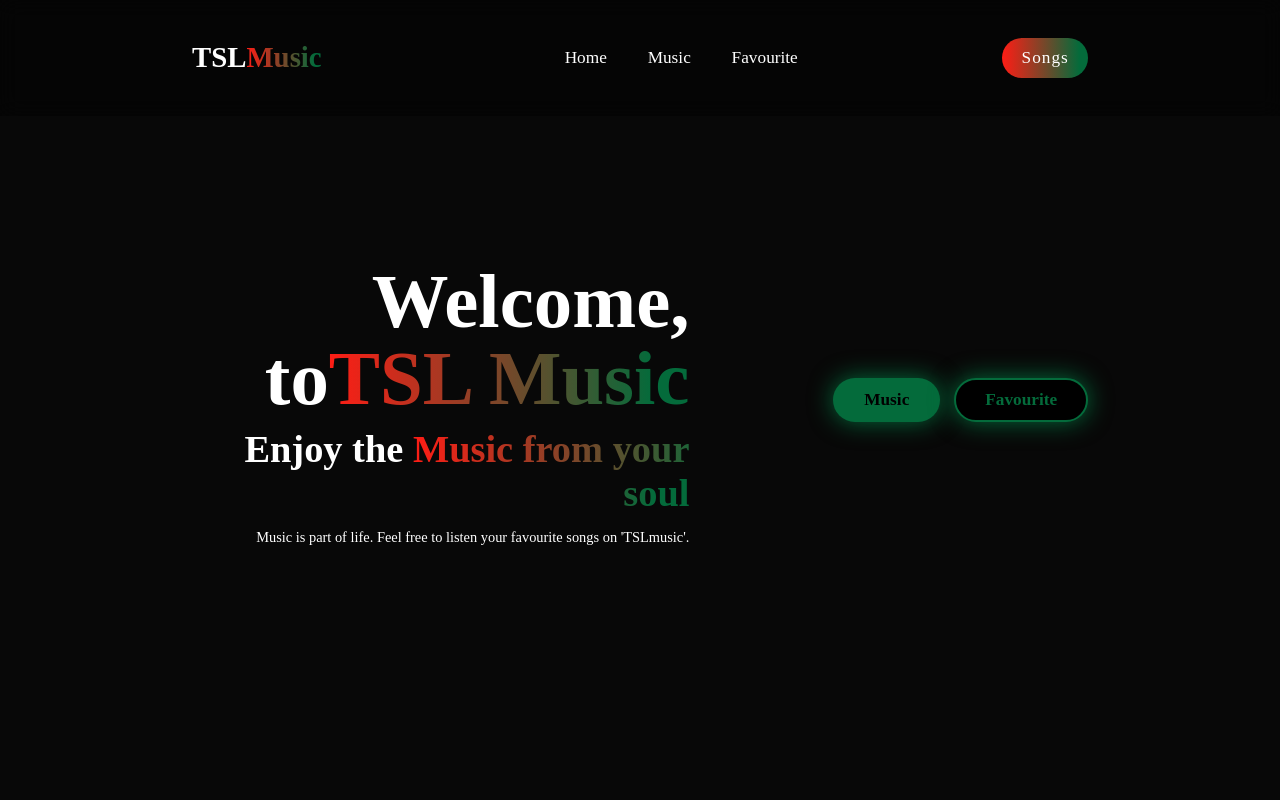
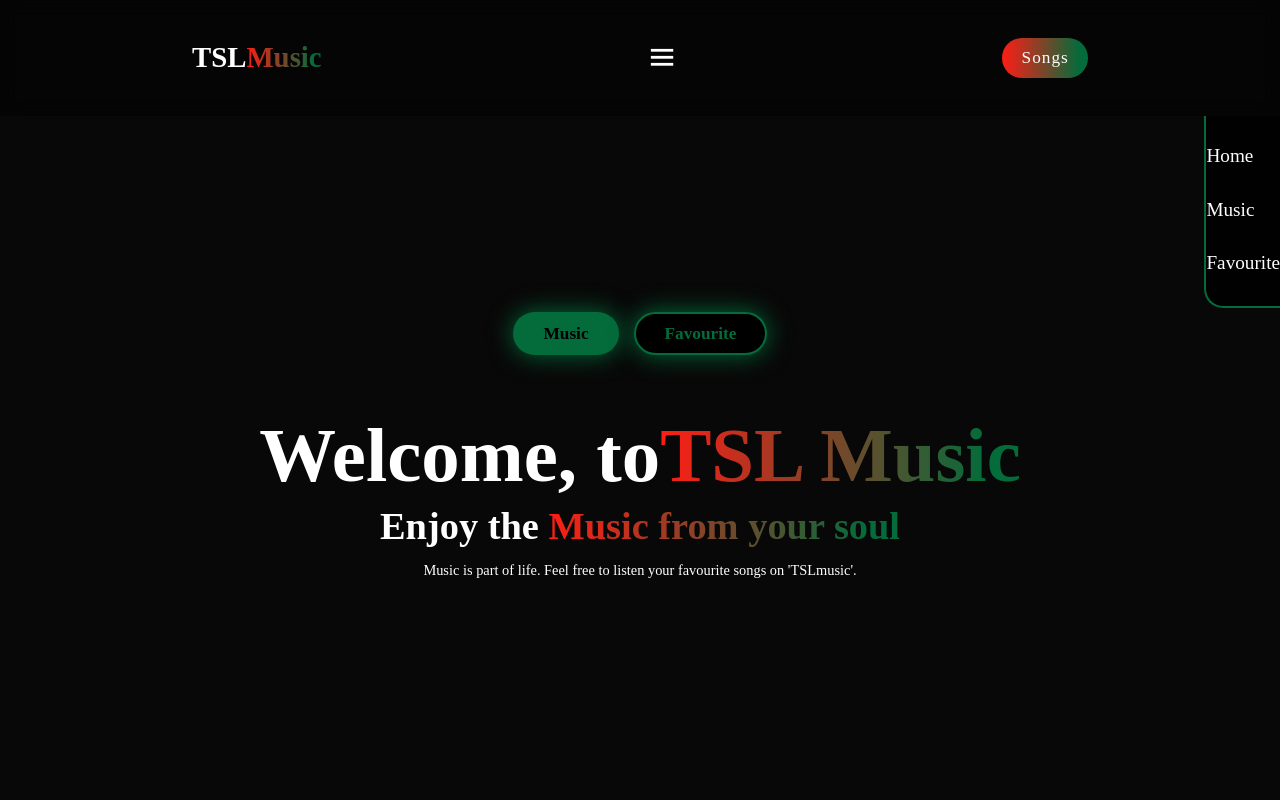
Before and after one commit to tslacademy/tslmusic, a plain HTML site: page index.html in a window 1280 px wide. Shown: the top 800 px of the page. Drawn offline with nearby package versions, Linux system fonts and the light colour scheme.

Commit message:
Update style.css

```diff
--- a/style.css
+++ b/style.css
@@ -229,3 +229,57 @@
         margin-top: 20px;
         display: none; /* Hide controls initially */
     }
+@media(max-width:1285px){
+  #menu-icon{
+    display:block;
+  }
+  .navbar{
+    position:absolute;
+    top:100%;
+    right:0;
+    width:50%
+    padding:1rem 3rem;
+    background:rgba(0,0,0,0.8);
+    border-bottom-left-radius:2rem;
+    border-left:2px solid var(--main-color);
+    border-bottom:2px solid var(--main-color);
+  }
+  .navbar a{
+    display:block;
+    font-size:2rem;
+    margin:3rem 0;
+    color:var(--text-color);
+  }
+  .navbar.active{
+    display:block;
+  }
+  .gradient-btn{
+    display:name;
+  }
+  .home{
+    flex-direction:column-reverse;
+    margin:5rem 0;
+    gap:5rem;
+  }
+  .home-content{
+    align-items:center;
+    text-align:center;
+  }
+  .home-img img{
+    width:56vw;
+  }
+  .about{
+    flex-direction:column-reverse;
+    text-align:center;
+  }
+  .about h2{
+    text-align:center;
+    margin:2rem 0;
+  }
+  .about img{
+    width:52vw;
+  }
+  .contact form{
+    flex-direction:column;
+  }
+}
```
